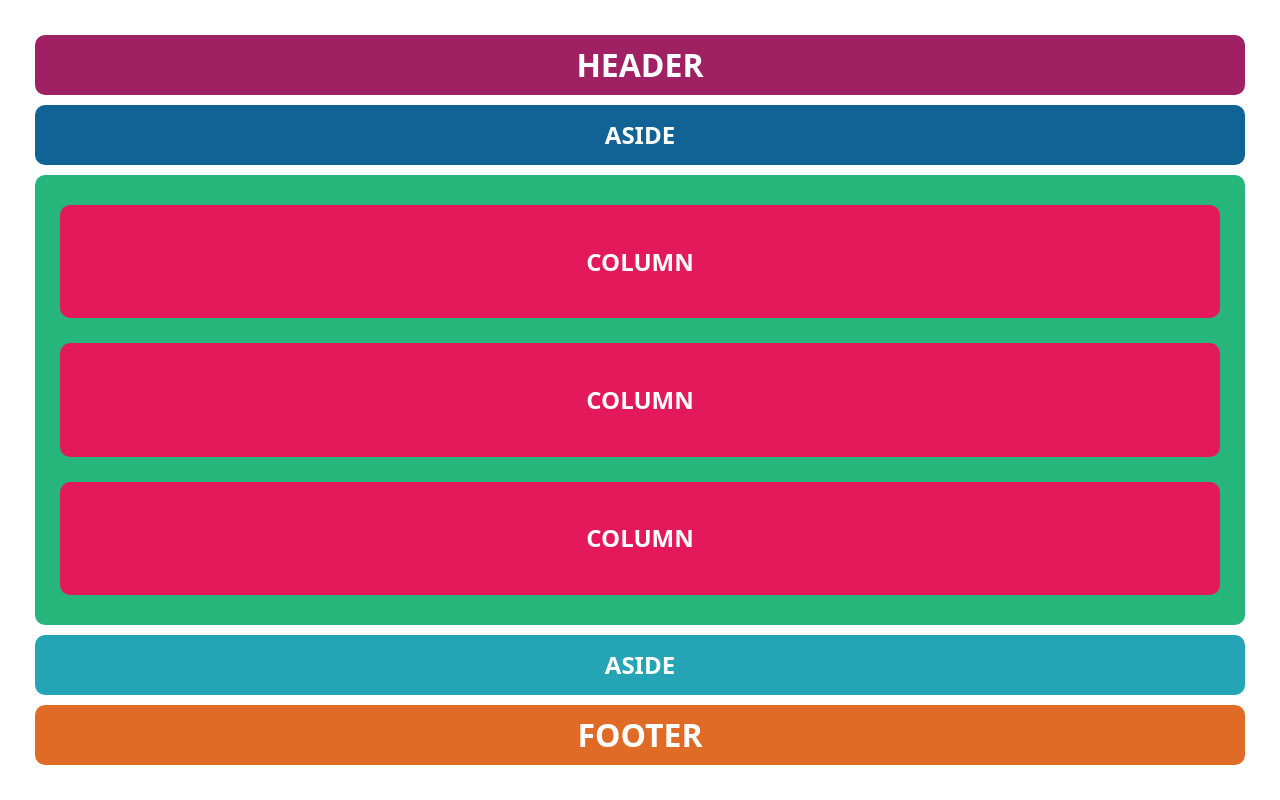
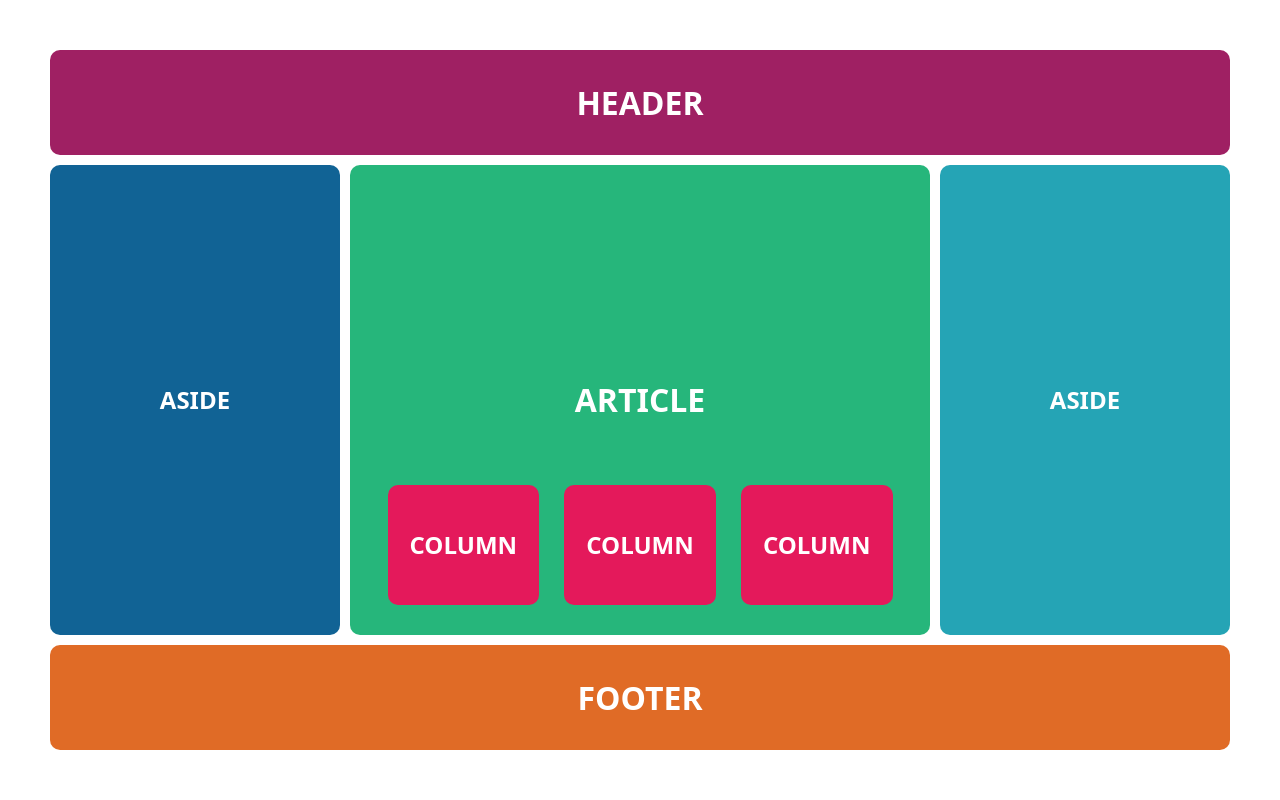
Before and after one commit to DrWatson0814/grid-wireframe-practice, a plain HTML site: page index.html in a window 1280 px wide. Drawn offline with Linux system fonts and the light colour scheme.

Commit message:
Completed Responsive CSS

```diff
--- a/css/style.css
+++ b/css/style.css
@@ -46,6 +46,13 @@ body {
     background-color: #26b67b;
 }
 
+div h1 {
+    grid-column: 2;
+    grid-row: 3 / 4;
+   align-self: center;
+   justify-self: center;
+}
+
 #bottom-aside {
     grid-column: 2 / 3;
     grid-row: 5 / 6;
@@ -65,7 +72,6 @@ body {
     justify-items: center;
     align-content: center;
     color: white;
-    grid-area: ;
 }
 
 
@@ -99,23 +105,15 @@ body {
 }
 
 
-/* @media screen and (min-width: 1024px) {
+@media (min-width: 1025px) {
     body {
         grid-template-columns: 1fr 2fr 1fr;
         grid-template-rows: 15% auto 15%;
         grid-template-areas:
         "header header header"
-        "none none none"
+        "top-aside grid-box bottom-aside"
         "foot foot foot";
         padding: 50px;
-    }
-
-    .main {
-        grid-column: 1 / 4;
-        grid-row: 2 / 3;
-        display: grid;
-        grid-template-columns: 1fr 2fr 1fr;
-        grid-template-rows: none;
     }
 
     .header {
@@ -127,7 +125,7 @@ body {
 
     #top-aside {
         grid-area: top-aside;
-        grid-column: 2 / 3;
+        grid-column: 1 / 2;
         grid-row: 2 / 3;
         border-radius: 10px;
 
@@ -137,8 +135,17 @@ body {
         grid-area: grid-box;
         grid-column: 2 / 3;
         grid-row: 2 / 3;
+        grid-template-columns: 12.5px 1fr 1fr 1fr 12.5px;
         border-radius: 10px;
+        gap: 25px;
+        color: white;
+    }
 
+    div h1 {
+        grid-column: 3 / 4;
+        grid-row: 3 / 4;
+       align-self: center;
+       justify-self: center;
     }
 
     #bottom-aside {
@@ -155,4 +162,16 @@ body {
         border-radius: 10px;
 
     }
-} */
+
+
+    .item1 {
+        grid-column: 4 / 5;
+        grid-row: 4 / 5;
+    }
+
+
+    .item2 {
+        grid-column: 3 / 4;
+        grid-row: 4 / 5;
+    }
+}
--- a/index.html
+++ b/index.html
@@ -11,10 +11,11 @@
     <header class="header">
         <h1>HEADER</h1>
     </header>
-        <aside id="top-aside">
+        <ASIDE id="top-aside">
             <h1>ASIDE</h1>
         </aside>
         <div class="grid-container">
+            <h1>ARTICLE</h1>
             <div class="item1"><h2>COLUMN</h2></div>
             <div class="item2"><h2>COLUMN</h2></div>
             <div class="item3"><h2>COLUMN</h2></div>
```
